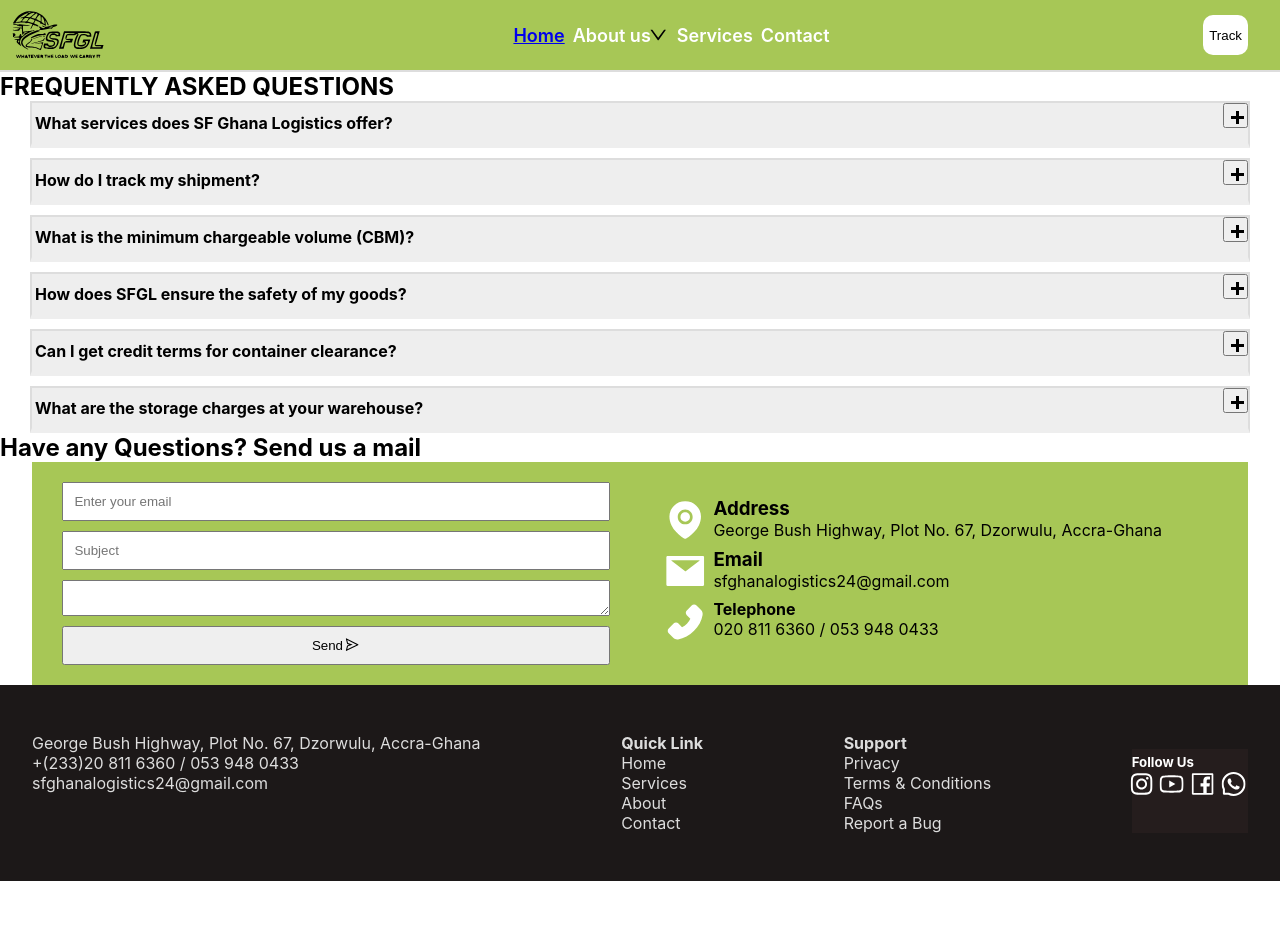
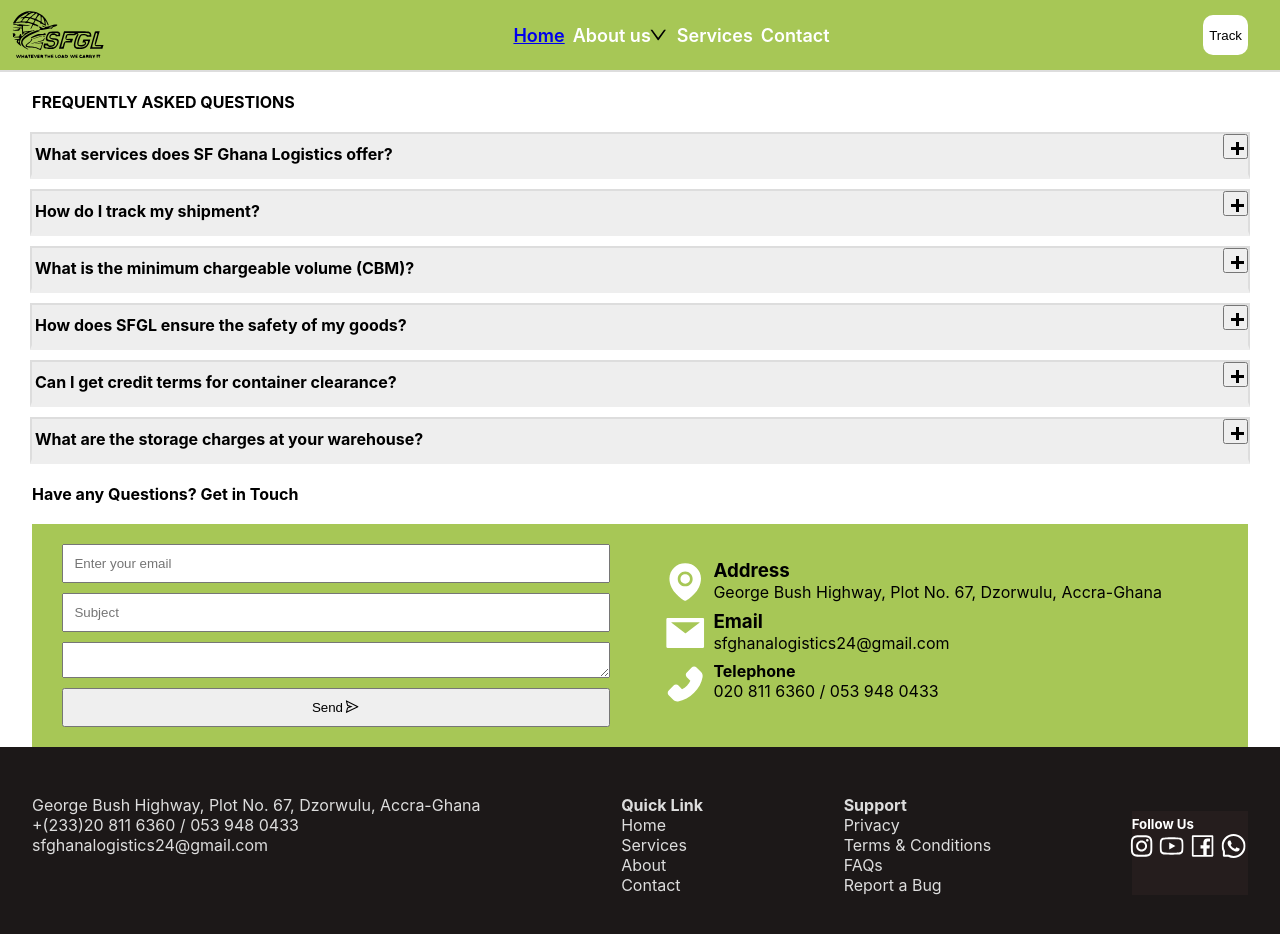
Before and after one commit to Akuafo-Patawah12/SGF-Logistics, a React (Create React App) app in the folder Client/: page /FAQs in a window 1280 px wide. Shown: the top 934 px of the page. Before the commit the page ends 881 px from the top, so only its background shows below. Built offline with nearby package versions, Linux system fonts and the light colour scheme.

Commit message:
update FAQ

```diff
--- a/Client/src/Pages/FAQs.jsx
+++ b/Client/src/Pages/FAQs.jsx
@@ -7,7 +7,7 @@
    const InputStyle={padding: "10px"}
   return (
     <div >
-        <h2>FREQUENTLY ASKED QUESTIONS</h2>
+        <h4 style={{marginTop:"30px",marginLeft:"2.5%",marginBlock:"20px"}}>FREQUENTLY ASKED QUESTIONS</h4>
      <div style={{width:"100%", display:"flex",flexDirection:"column", gap:"10px"}}>
        <FAQsAccordion
           Questions="What services does SF Ghana Logistics offer? "
@@ -49,7 +49,7 @@
         />
         </div>
 
-        <h2>Have any Questions? Send us a mail</h2>
+        <h4 style={{marginTop:"30px",marginLeft:"2.5%",marginBlock:"20px"}}>Have any Questions? Get in Touch</h4>
         <div className="questions_info" >
 
            <form className='child1'>
--- a/Client/src/Pages/Home.css
+++ b/Client/src/Pages/Home.css
@@ -108,7 +108,7 @@
 
     & img{
       width: 100%;
-      height: 200px;
+      height: 250px;
       object-fit: cover;
       isolation: isolate;
     }
```
